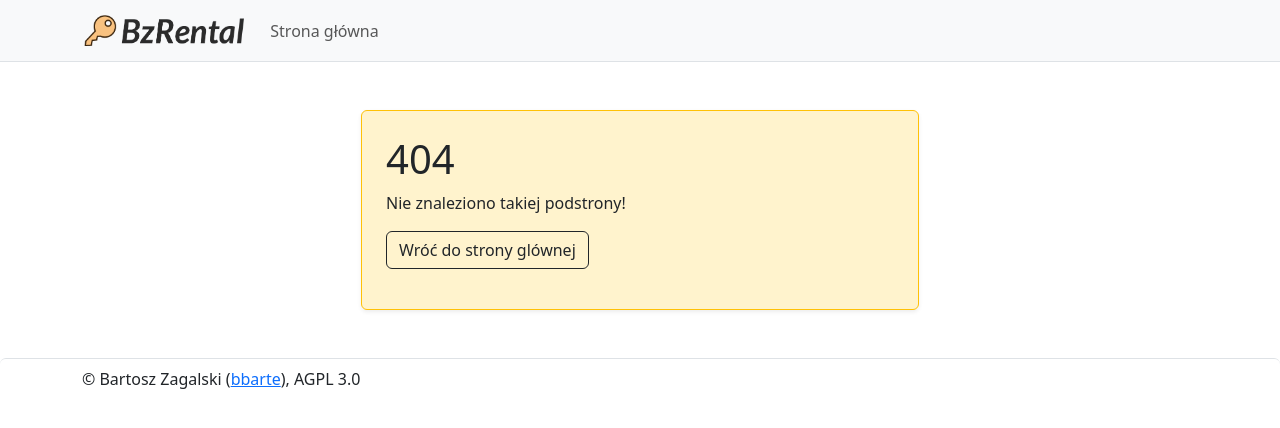
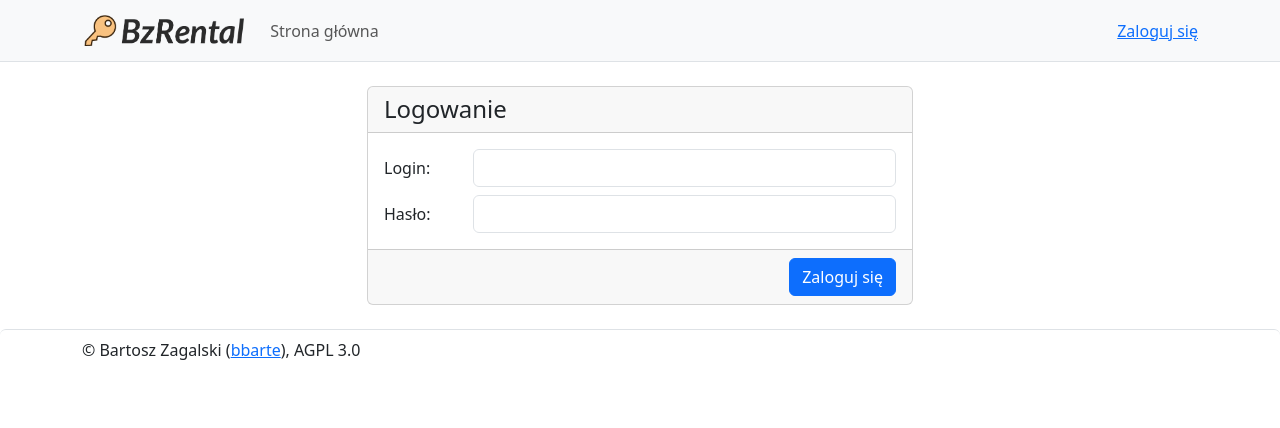
Before and after one commit to bbarte/BzRental, a React (Vite) app in the folder src/Frontend/bzrental-front/: page /login in a window 1280 px wide. Before the commit this address had no page. Shown: the top 428 px of the page. Built offline with nearby package versions, Linux system fonts and the light colour scheme.

Commit message:
WIP: unfinished login page

```diff
--- a/src/Frontend/bzrental-front/src/App.tsx
+++ b/src/Frontend/bzrental-front/src/App.tsx
@@ -2,12 +2,16 @@ import { Route, Routes } from 'react-router-dom'
 import './App.css'
 import Main from './Routes/Main'
 import NotFound from './Routes/NotFound'
+import Login from './Routes/Login'
 
 function App() {
   return (
     <>
       <Routes>
         <Route path='/' element={<Main/>}/>
+
+        <Route path='/login' element={<Login/>}/>
+
         <Route path='*' element={<NotFound/>}/>
       </Routes>
     </>
--- a/src/Frontend/bzrental-front/src/Components/Layout/BzRentalNavbar.tsx
+++ b/src/Frontend/bzrental-front/src/Components/Layout/BzRentalNavbar.tsx
@@ -1,5 +1,6 @@
 import { Link, NavLink } from "react-router-dom";
 import logo from '../../assets/bzrental_logo.png';
+import AuthService from "../../DAL/Auth/Services/AuthService";
 
 export default function BzRentalNavbar() {
     return (
@@ -22,6 +23,14 @@ export default function BzRentalNavbar() {
                                 </NavLink>
                             </li>
                         </ul>
+
+                        <div className="ms-auto">
+                            {
+                                !AuthService.isLoggedIn ?
+                                <Link to='/login'>Zaloguj się</Link> :
+                                <p>Zalogowano</p>
+                            }
+                        </div>
                     </div>
                 </div>
             </div>
--- /dev/null
+++ b/src/Frontend/bzrental-front/src/Routes/Login.tsx
@@ -0,0 +1,125 @@
+import { useState } from "react";
+import { useForm } from 'react-hook-form';
+import { ErrorMessagesList } from "../Components/ErrorMessagesList";
+import BzRentalFooter from "../Components/Layout/BzRentalFooter";
+import BzRentalNavbar from "../Components/Layout/BzRentalNavbar";
+import Loader from "../Components/Loader";
+import type ILoginRequest from "../DAL/Auth/Requests/ILoginRequest";
+import { ApiError } from "../DAL/ApiAccess/ApiError";
+import AuthService from "../DAL/Auth/Services/AuthService";
+
+export default function Login() {
+    const [isLoading, setIsLoading] = useState<boolean>(false);
+    const [loginErrors, setLoginErrors] = useState<string[]>([]);
+
+    const {
+        register,
+        handleSubmit,
+        formState: { errors }
+    } = useForm<ILoginRequest>({
+        defaultValues: {
+            username: '',
+            password: ''
+        }
+    });
+
+    async function onSubmit(data: ILoginRequest) {
+        setIsLoading(true);
+
+        try {
+            await AuthService.login(data);
+        }
+        catch (e) {
+            if (e instanceof ApiError) {
+                if (e.hasCode('Auth.LoginFailed')) {
+                    setLoginErrors(['Podane dane logowania są nieprawidłowe']);
+                } else if (e.hasCode('Auth.Blocked')) {
+                    setLoginErrors(['Użytkownik został zablokowany.']);
+                }
+
+                return;
+            }
+        }
+        finally {
+            setIsLoading(false);
+        }
+
+        alert('Zalogowano!');
+    }
+
+    return (
+        <>
+            <BzRentalNavbar/>
+
+            <div className="container r">
+                <div className="row">
+                    <div className="col-lg-3"></div>
+                    <div className="col-lg-6">
+                        <ErrorMessagesList className="mb-4" errors={loginErrors}/>
+                    </div>
+                    <div className="col-lg-3"></div>
+                </div>
+                <div className="row">
+                    <div className="col-lg-3"></div>
+                    <div className="col-lg-6">
+                        <div className="card loader-host">
+                            <div className="card-header">
+                                <h4 className="mb-0">Logowanie</h4>
+                            </div>
+                            <div className="card-body">
+                                <div className="card-text">
+                                    <form id="login-form" onSubmit={handleSubmit(onSubmit)}>
+                                        <div className="row mb-2">
+                                            <label htmlFor="username" className="col-sm-2 col-form-label">Login:</label>
+                                            <div className="col-sm-10">
+                                                <input
+                                                    type="text" id="username"
+                                                    className={`form-control ${errors.username ? 'is-invalid' : ''}`}
+                                                    {... register('username', {
+                                                        required: 'Należy podać login'
+                                                    })}
+                                                />
+
+                                                {errors.username && (
+                                                    <div className="invalid-feedback">
+                                                        {errors.username.message}
+                                                    </div>
+                                                )}
+                                            </div>
+                                        </div>
+                                        <div className="row">
+                                            <label htmlFor="password" className="col-sm-2 col-form-label">Hasło:</label>
+                                            <div className="col-sm-10">
+                                                <input
+                                                    type="password" id="password"
+                                                    className={`form-control ${errors.password ? 'is-invalid' : ''}`}
+                                                    {... register('password', {
+                                                        required: 'Należy podać hasło'
+                                                    })}
+                                                />
+
+                                                {errors.password && (
+                                                    <div className="invalid-feedback">
+                                                        {errors.password.message}
+                                                    </div>
+                                                )}
+                                            </div>
+                                        </div>
+                                    </form>
+                                </div>
+                            </div>
+                            <div className="card-footer d-flex justify-content-end">
+                                <button className="btn btn-primary" type="submit" form="login-form">Zaloguj się</button>
+                            </div>
+
+                            {isLoading && <Loader/>}
+                        </div>
+                    </div>
+                    <div className="col-lg-3"></div>
+                </div>
+            </div>
+
+            <BzRentalFooter/>
+        </>
+    )
+}
```
Also changed, not shown: src/Frontend/bzrental-front/src/Utils/Validator.tsx (added, +13 -0 lines).
